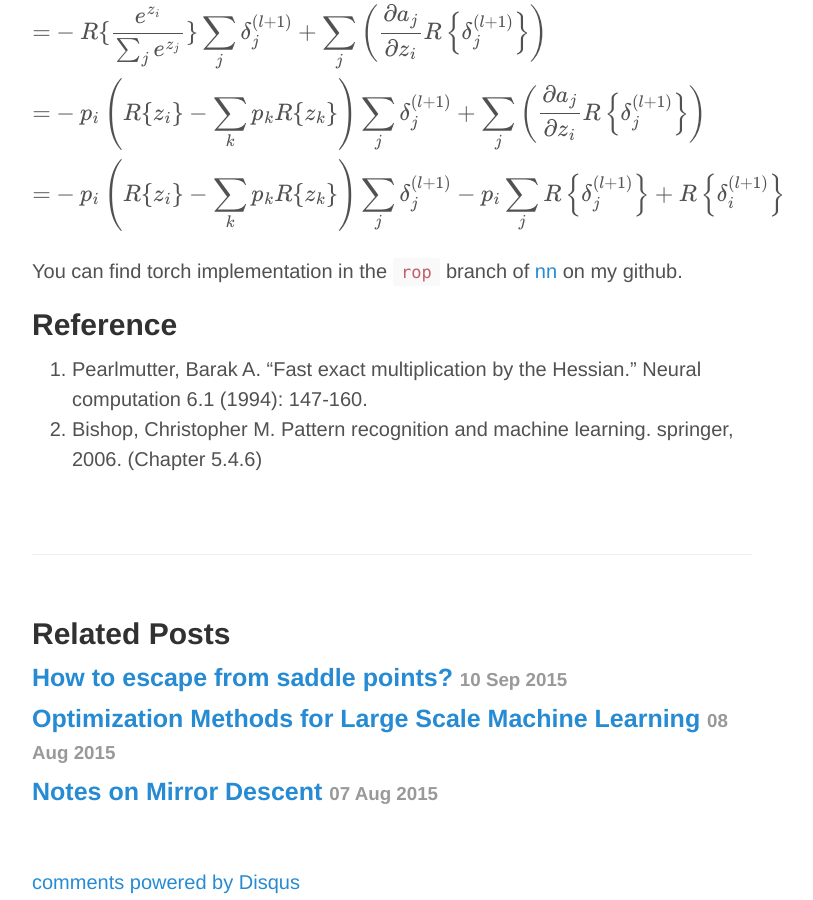
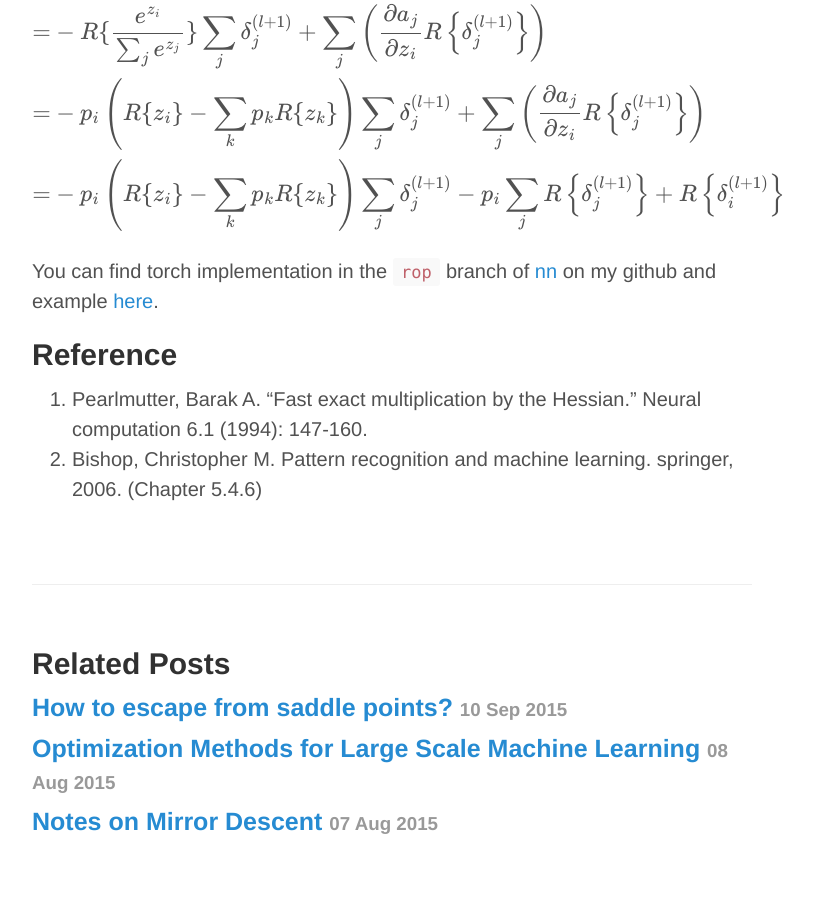
Before and after one commit to bjsc/cswhjiang.github.io, a Jekyll site: the page built from _posts/2015-10-13-Roperator.md, in a window 1280 px wide and 900 px high, scrolled down 5820 px. Shown: the whole window, without its empty margins (248-1061 px from the left). Built offline with Jekyll 4.4.1, drawn with Linux system fonts in a browser that asks for light colours; formulas are drawn with MathJax 3; comment, search, counter and statistics services are not loaded.

Commit message:
R-operator

```diff
--- a/_posts/2015-10-13-Roperator.md
+++ b/_posts/2015-10-13-Roperator.md
@@ -207,7 +207,7 @@ $$
 $$
 
 
-You can find torch implementation in the `rop` branch of [nn](https://github.com/cswhjiang/nn) on my github.
+You can find torch implementation in the `rop` branch of [nn](https://github.com/cswhjiang/nn) on my github and example [here](https://github.com/cswhjiang/nn/blob/rop/doc/rop.md).
 
 ## Reference
 1. Pearlmutter, Barak A. "Fast exact multiplication by the Hessian." Neural computation 6.1 (1994): 147-160.
```
